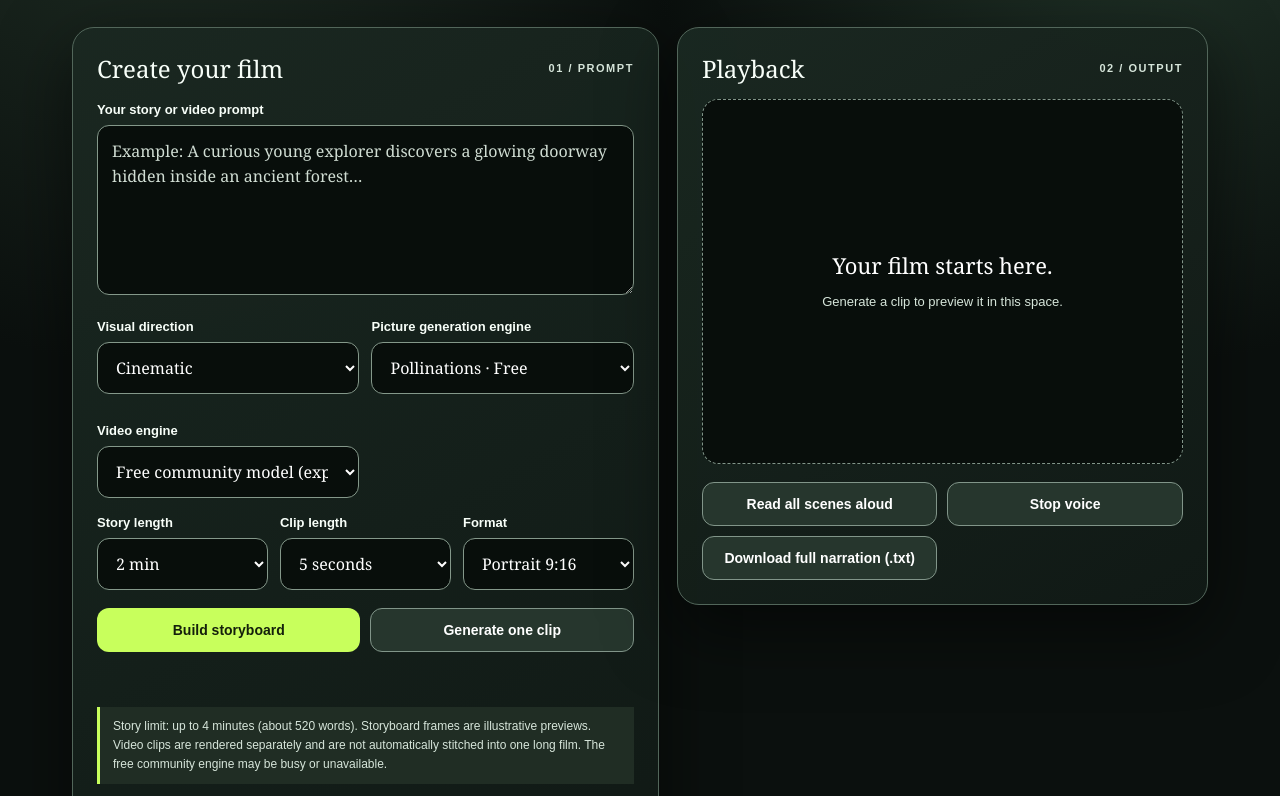
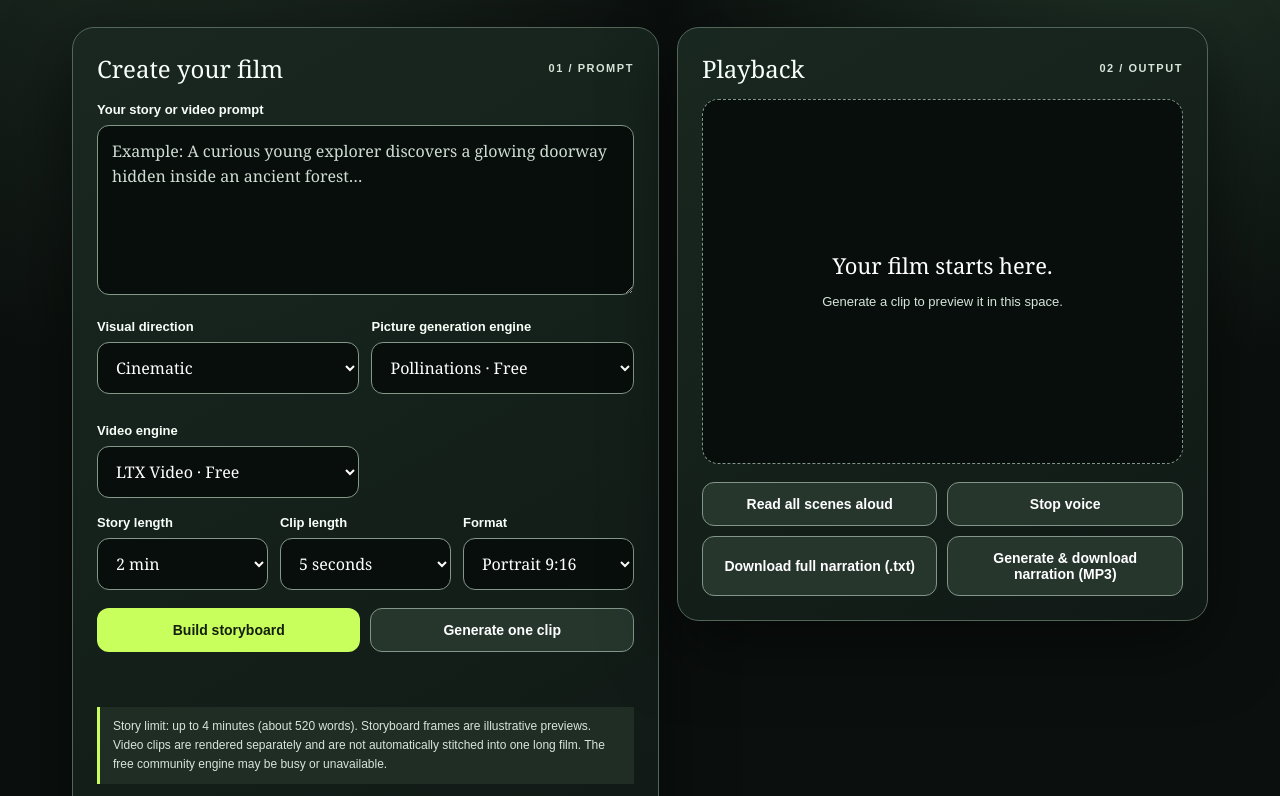
Before and after one commit to otienophilipca-ui/motionai, a website: page public/index.html in a window 1280 px wide. Shown: the part 377-1173 px from the top of the page. Drawn offline with Linux system fonts and the light colour scheme.

Commit message:
Add second free video engine and MP3 narration control

```diff
--- a/public/index.html
+++ b/public/index.html
@@ -23,14 +23,14 @@ button,textarea,select{font:inherit}button,a,select,textarea{outline-offset:4px}
 <section class="panel" aria-labelledby="createTitle">
 <div class="panelHead"><h2 id="createTitle">Create your film</h2><span class="step">01 / PROMPT</span></div>
 <label for="prompt">Your story or video prompt</label><textarea id="prompt" maxlength="900" placeholder="Example: A curious young explorer discovers a glowing doorway hidden inside an ancient forest…"></textarea>
-<div class="grid2"><div><label for="style">Visual direction</label><select id="style"><option>Cinematic</option><option>3D Cartoon</option><option>Anime</option><option>2D Cartoon</option><option>Realistic</option><option>Fantasy</option><option>Clay Animation</option><option>Comic Book</option></select></div><div><label for="imageEngine">Picture generation engine</label><select id="imageEngine"><option value="pollinations">Pollinations · Free</option><option value="horde">Stable Horde · Free community queue</option></select></div><div><label for="engine">Video engine</label><select id="engine"><option value="free">Free community model (experimental)</option><option value="runway">Runway (API key + credits required)</option></select></div></div>
+<div class="grid2"><div><label for="style">Visual direction</label><select id="style"><option>Cinematic</option><option>3D Cartoon</option><option>Anime</option><option>2D Cartoon</option><option>Realistic</option><option>Fantasy</option><option>Clay Animation</option><option>Comic Book</option></select></div><div><label for="imageEngine">Picture generation engine</label><select id="imageEngine"><option value="pollinations">Pollinations · Free</option><option value="horde">Stable Horde · Free community queue</option></select></div><div><label for="engine">Video engine</label><select id="engine"><option value="free">LTX Video · Free</option><option value="wan">Wan 2.2 · Free image-to-video</option><option value="runway">Runway (API key + credits required)</option></select></div></div>
 <div class="grid3"><div><label for="limit">Story length</label><select id="limit"><option value="30">30 sec</option><option value="60">1 min</option><option value="120" selected>2 min</option><option value="180">3 min</option><option value="240">4 min max</option></select></div><div><label for="clip">Clip length</label><select id="clip"><option value="5">5 seconds</option><option value="10">10 seconds</option></select></div><div><label for="ratio">Format</label><select id="ratio"><option value="720:1280">Portrait 9:16</option><option value="1280:720">Landscape 16:9</option><option value="960:960">Square 1:1</option></select></div></div>
 <div class="actions"><button class="btn" id="storyboard">Build storyboard</button><button class="btn ghost" id="makeVideo">Generate one clip</button></div>
 <div id="status" class="status" role="status" aria-live="polite"></div>
 <div class="notice">Story limit: up to 4 minutes (about 520 words). Storyboard frames are illustrative previews. Video clips are rendered separately and are not automatically stitched into one long film. The free community engine may be busy or unavailable.</div>
 <p class="fine">Narration uses your browser's built-in speech voice. Runway requires your own configured API key and paid credits. Generated video availability depends on the external provider.</p>
 </section>
-<section class="panel" aria-labelledby="previewTitle"><div class="panelHead"><h2 id="previewTitle">Playback</h2><span class="step">02 / OUTPUT</span></div><div id="preview" class="stage"><div class="stageEmpty"><strong>Your film starts here.</strong><span>Generate a clip to preview it in this space.</span></div></div><div id="download"></div><div class="actions"><button class="btn ghost" id="readAll" disabled>Read all scenes aloud</button><button class="btn ghost" id="stopVoice" disabled>Stop voice</button><button class="btn ghost" id="downloadNarration" disabled>Download full narration (.txt)</button></div></section>
+<section class="panel" aria-labelledby="previewTitle"><div class="panelHead"><h2 id="previewTitle">Playback</h2><span class="step">02 / OUTPUT</span></div><div id="preview" class="stage"><div class="stageEmpty"><strong>Your film starts here.</strong><span>Generate a clip to preview it in this space.</span></div></div><div id="download"></div><div class="actions"><button class="btn ghost" id="readAll" disabled>Read all scenes aloud</button><button class="btn ghost" id="stopVoice" disabled>Stop voice</button><button class="btn ghost" id="downloadNarration" disabled>Download full narration (.txt)</button><button class="btn ghost" id="downloadMp3" disabled>Generate & download narration (MP3)</button></div></section>
 </div>
 <section id="scenes" class="sceneList" aria-label="Storyboard scenes"></section>
 <footer class="footer">DREAMMOTION STUDIO · Create responsibly · Respect the rights of creators and performers.</footer>
```
